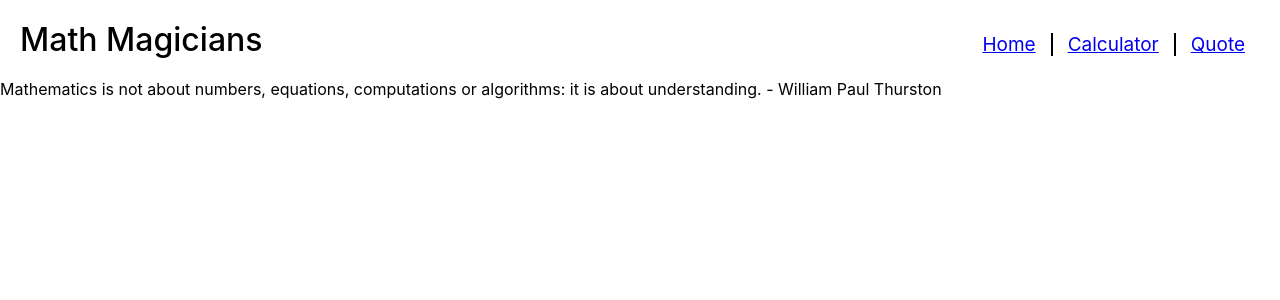
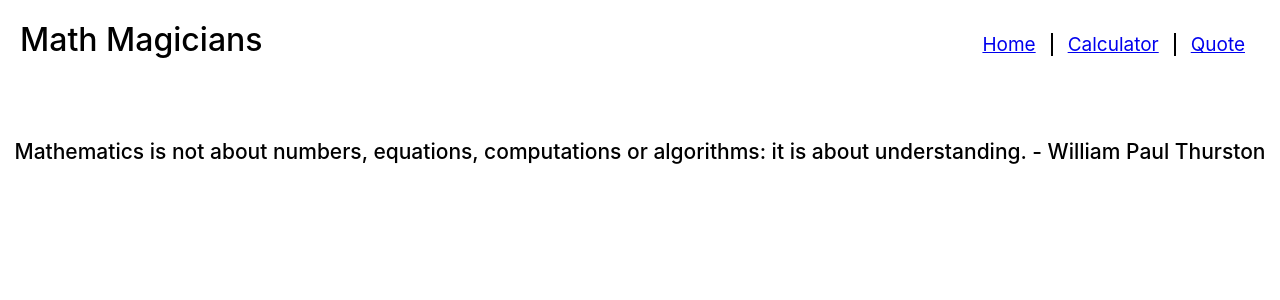
Before and after one commit to 1iceberg1/Math-Magicians, a React (Create React App) app: page /quote in a window 1280 px wide. Shown: the top 300 px of the page. Built offline with nearby package versions, Linux system fonts and the light colour scheme.

Commit message:
change quote page according to wireframe

```diff
--- a/src/App.css
+++ b/src/App.css
@@ -86,3 +86,11 @@ h1 {
 .container .yellow {
   background-color: #ff8031;
 }
+
+/* quote */
+.quotePara {
+  text-align: center;
+  margin-top: 60px;
+  font-size: 21px;
+  font-weight: 500;
+}
```
